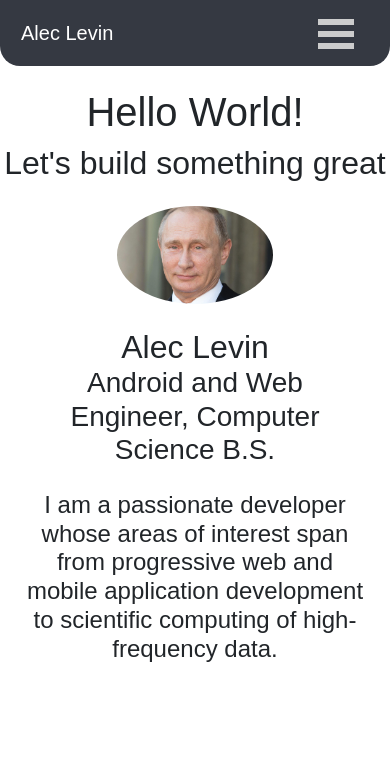
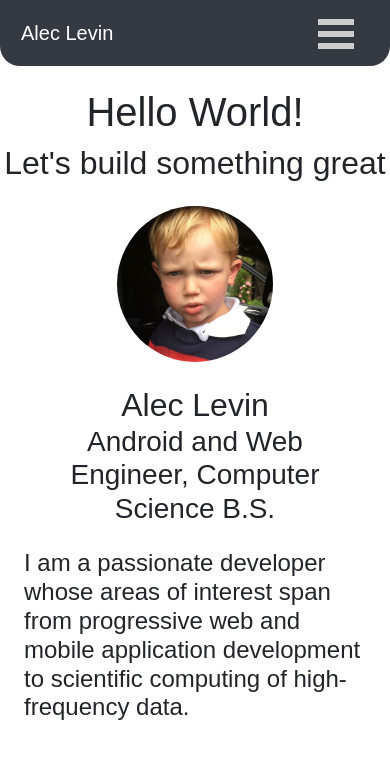
Before and after one commit to arl505/arlevin.org, a React (Create React App) app: page / in a window 390 px wide. Shown: the top 758 px of the page. Built offline with nearby package versions, Linux system fonts and the light colour scheme.

Commit message:
made tweaks to better handle mobile vs web

```diff
--- a/src/navBar/navBar.js
+++ b/src/navBar/navBar.js
@@ -170,7 +170,7 @@ componentDidMount(){
                   </NavItem>
 
                   <NavItem id="PopoverFocus">
-                  <Button style={{ padding:"0em", margin:"0em", border:"none", backgroundColor:"transparent"}}>
+                  <Button style={{ padding:"0em", margin:"0em", border:"none", backgroundColor:"transparent", verticalAlign:"baseline"}}>
                     <NavLink to="/contact" onTouchEnd={e => e.preventDefault()} onClick={e => e.preventDefault()}  id="Popover1" className="NavbarItems">Contact</NavLink>
                     </Button>
                     <Popover style={{textAlign:"center"}} placement="bottom" isOpen={this.state.popoverOpen} target="PopoverFocus" toggle={this.toggle}>
--- a/src/welcomePage/home.js
+++ b/src/welcomePage/home.js
@@ -26,6 +26,7 @@ class Home extends Component {
 
       componentWillMount() {
         window.addEventListener('resize', this.handleWindowSizeChange);
+        console.log(window.innerWidth);
       }
 
       // make sure to remove the listener
@@ -41,6 +42,14 @@ class Home extends Component {
 
 
     render() {
+        var centerText;
+        if(840 > window.innerWidth){
+            centerText = false;
+        }
+        else{
+            centerText = true;
+        }
+
         return (
             <div>
             <div className="content" style={{marginTop:"5.5em"}}>
@@ -50,9 +59,8 @@ class Home extends Component {
                     <h2 className="webBuildH2">Let's build something great</h2>
                 </div>
 
-
                 <div className="align_and_space">
-                    <Media className="rounded-circle webProfilePic" object src={logo} alt="profile" style={{width:"40vw"}}/>
+                    <Media className="rounded-circle webProfilePic" object src={logo} alt="profile" style={{maxWidth:"40vw", maxHeight:"54vh"}}/>
                 </div>
 
                 <div className="align_and_space">
@@ -62,7 +70,9 @@ class Home extends Component {
                     </div>
 
                     <div>
-                        <h4 className="webGeneral webOutro" style={{marginTop:"1em"}}>I am a passionate developer whose areas of interest span from progressive web and mobile application development to scientific computing of high-frequency data.</h4>
+                        {centerText
+                        ?<h4 className="webGeneral webOutro" style={{marginTop:"1em", textAlign:"center", marginBottom:"1em"}}>I am a passionate developer whose areas of interest span from progressive web and mobile application development to scientific computing of high-frequency data.</h4>
+                        :<h4 className="webGeneral webOutro" style={{marginTop:"1em", textAlign:"left", marginBottom:"1em"}}>I am a passionate developer whose areas of interest span from progressive web and mobile application development to scientific computing of high-frequency data.</h4>}
                     </div>
                 </div>
                 </Fade>
```
Also changed, not shown: src/welcomePage/me.jpg.
